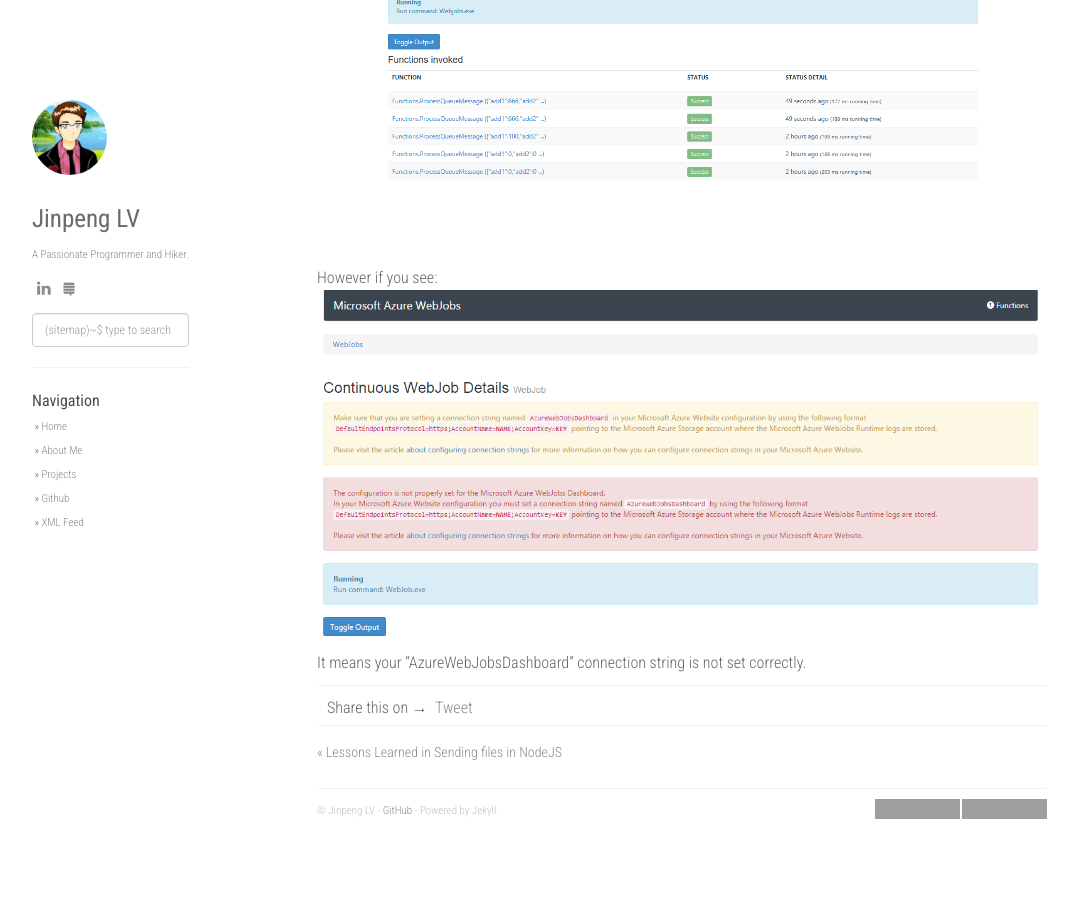
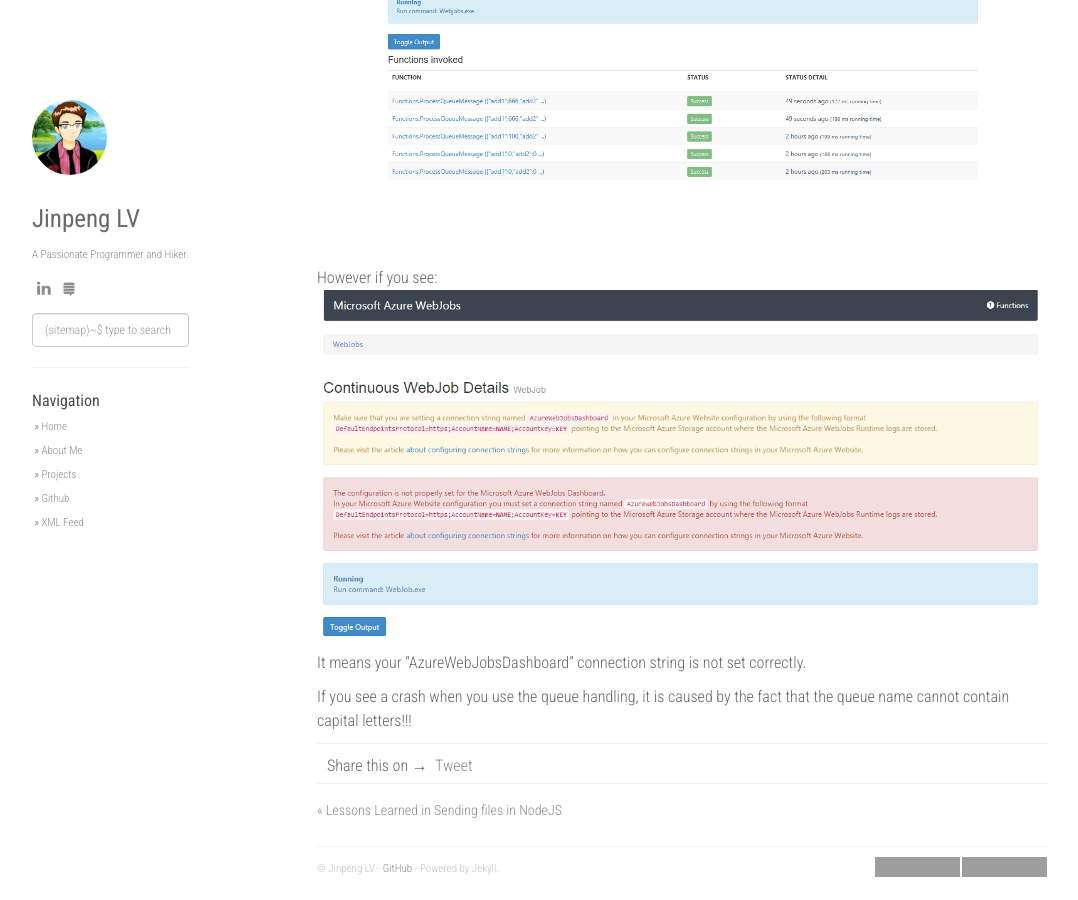
Before and after one commit to gepolv/gepolv.github.io, a Jekyll site: the page built from _posts/3016-09-01-web-service-with-webjobs-on-azure.md, in a window 1280 px wide and 900 px high, scrolled down 9298 px. Shown: the whole window, without its empty margins (53-1131 px from the left). Built offline with Jekyll 4.4.1, drawn with Linux system fonts in a browser that asks for light colours; nearby versions of some CDN libraries; comment, search, counter and statistics services are not loaded; before the commit the page ends 10140 px from its top, so only the background shows below that; grey boxes are pictures that could not be loaded.

Commit message:
Update 3016-09-01-web-service-with-webjobs-on-azure.md

```diff
--- a/_posts/3016-09-01-web-service-with-webjobs-on-azure.md
+++ b/_posts/3016-09-01-web-service-with-webjobs-on-azure.md
@@ -190,3 +190,5 @@ However if you see:
 ![](/static/img/18dashboard-doesnt-work.png)
 
 It means your "AzureWebJobsDashboard" connection string is not set correctly.
+
+If you see a crash when you use the queue handling, it is caused by the fact that the queue name cannot contain capital letters!!!
```
